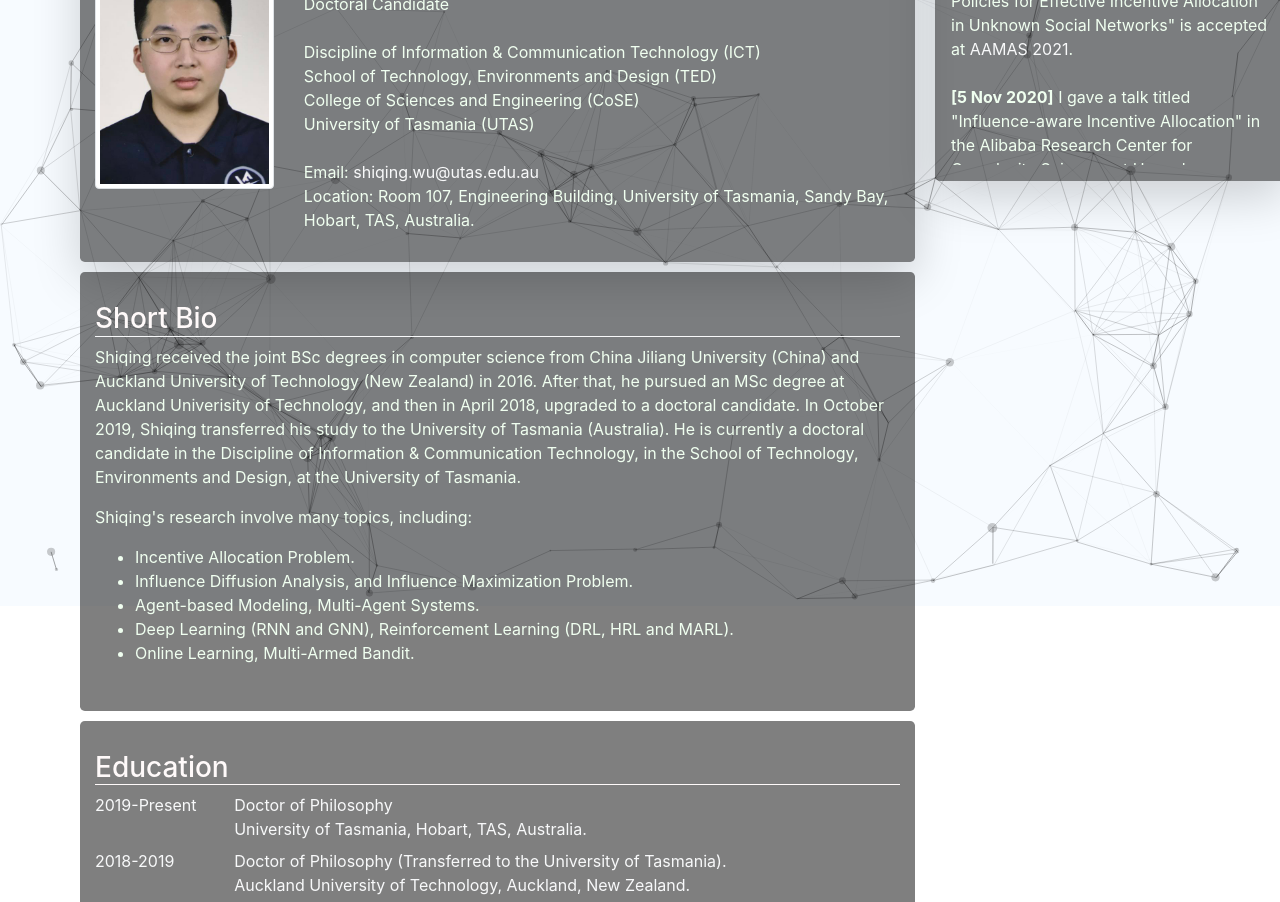
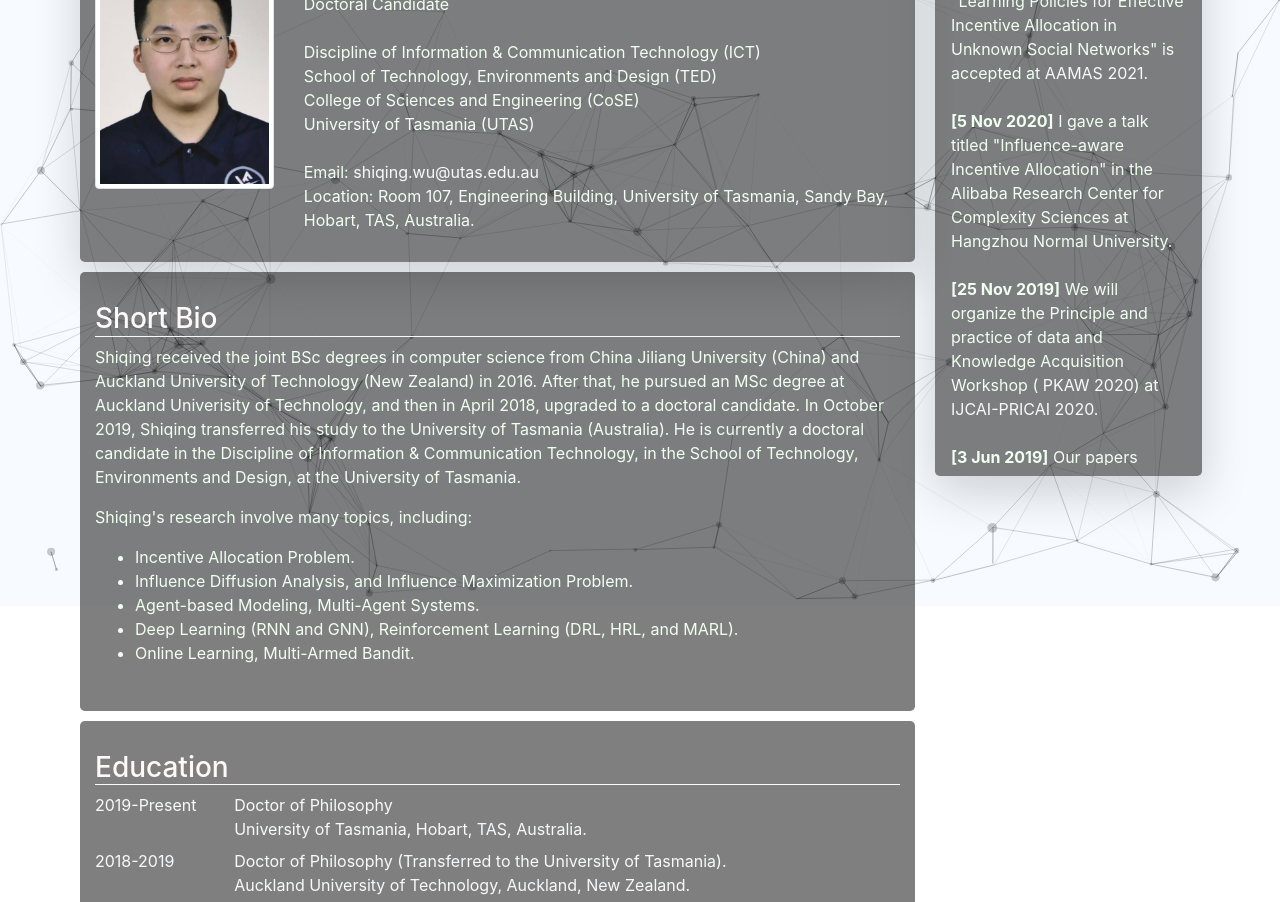
Before and after one commit to Konatanaya/konatanaya.github.io, a plain HTML site: page index.html in a window 1280 px wide. Shown: the part 194-1096 px from the top of the page. Drawn offline with nearby package versions, Linux system fonts and the light colour scheme; some icons are missing.

Commit message:
modify details

```diff
--- a/css/style.css
+++ b/css/style.css
@@ -29,9 +29,13 @@ html,body{
 
 }
 
+#news_list{
+
+}
+
 .side-news-scrollbar{
-    height:200px;
-    overflow:auto;
+    height:250px;
+    overflow-y:scroll;
 }
 
 .main-panel{
@@ -79,7 +83,12 @@ i:hover{
     opacity:0.7;
 }
 @media only screen and (min-width: 992px) {
-    .side-panel {
-        position: fixed;
+    .side-news-scrollbar{
+        height:calc(100vh - 300px);
+    }
+
+    .side-panel{
+        position:fixed;
+        height:calc(100vh - 230px);
     }
 }
--- a/files/effect.js
+++ b/files/effect.js
@@ -28,3 +28,7 @@ $("#news_button").on("click", function(){
         $("#news_span").text("Show News");
     }
 });
+
+$(window).resize(function () {
+    $('#news').width($('#news-col').width()-20);
+}).resize();
--- a/index.html
+++ b/index.html
@@ -91,7 +91,7 @@
                     <li>Incentive Allocation Problem.</li>
                     <li>Influence Diffusion Analysis, and Influence Maximization Problem.</li>
                     <li>Agent-based Modeling, Multi-Agent Systems.</li>
-                    <li>Deep Learning (RNN and GNN), Reinforcement Learning (DRL, HRL and MARL).</li>
+                    <li>Deep Learning (RNN and GNN), Reinforcement Learning (DRL, HRL, and MARL).</li>
                     <li>Online Learning, Multi-Armed Bandit.</li>
                 </ul>
                 </p>
@@ -152,9 +152,10 @@
             </div>
         </main>
         <div class="col-lg-3 bd-sidebar order-1 order-lg-2">
+            <div style="background: yellow" id="news-col"></div>
             <div class="rounded-lg side-panel shadow-lg p-3 mb-5 " id="news">
                 <div class="text-right navbar-expand-lg">
-                    <button id="news_button" class="btn navbar-toggler text-color" type="button" data-toggle="collapse" data-target="#news_list" aria-controls="news_list"
+                    <button id="news_button" class="navbar-toggler text-color" type="button" data-toggle="collapse" data-target="#news_list" aria-controls="news_list"
                             aria-expanded="false" aria-label="Toggle navigation"><span id="news_span">Show News</span>
                         <svg xmlns="http://www.w3.org/2000/svg" width="30" height="30" viewBox="0 0 30 30" role="img" focusable="false"><title>Menu</title>
                             <path stroke="currentColor" stroke-linecap="round" stroke-miterlimit="10" stroke-width="2" d="M4 7h22M4 15h22M4 23h22"></path>
@@ -163,18 +164,49 @@
                 </div>
                 <div id="news_list" class="collapse d-lg-block">
                     <h3 class="section-title">News</h3>
-                    <div class="pre-scrollable side-news-scrollbar">
+                    <div class="side-news-scrollbar">
                         <ul class="list-unstyled text-justify-left">
                             <li><b>[18 Dec 2020]</b> Our paper "Learning Policies for Effective Incentive Allocation in Unknown Social Networks" is accepted at
                                 <a href="https://aamas2021.soton.ac.uk/" target="_blank" class="text-light">AAMAS 2021</a>.
                             </li>
                             <br>
-                            <li><b>[5 Nov 2020]</b> I gave a talk titled "Influence-aware Incentive Allocation" in the Alibaba Research Center for Complexity Sciences at Hangzhou Normal University.
+                            <li><b>[5 Nov 2020]</b> I gave a talk titled "Influence-aware Incentive Allocation" in the Alibaba Research Center for Complexity Sciences at Hangzhou Normal
+                                University.
                             </li>
                             <br>
                             <li><b>[25 Nov 2019]</b> We will organize the Principle and practice of data and Knowledge Acquisition Workshop (
                                 <a href="http://www.pkaw.org/pkaw2020/" target="_blank" class="text-light">PKAW 2020</a>) at
                                 <a href="https://ijcai20.org/" target="_blank" class="text-light">IJCAI-PRICAI 2020</a>.
+                            </li>
+                            <br>
+                            <li><b>[3 Jun 2019]</b> Our papers "Adaptive Incentive Allocation for Influence-aware Proactive Recommendation" and "Incentivizing Long-term Engagement Under Limited
+                                Budget"
+                                are accepted at <a href="https://www.pricai.org/2019/" target="_blank" class="text-light">PRICAI 2019</a>.
+                            </li>
+                            <br>
+                            <li><b>[3 Jun 2019]</b> Our papers "Adaptive Incentive Allocation for Influence-aware Proactive Recommendation" and "Incentivizing Long-term Engagement Under Limited
+                                Budget"
+                                are accepted at <a href="https://www.pricai.org/2019/" target="_blank" class="text-light">PRICAI 2019</a>.
+                            </li>
+                            <br>
+                            <li><b>[3 Jun 2019]</b> Our papers "Adaptive Incentive Allocation for Influence-aware Proactive Recommendation" and "Incentivizing Long-term Engagement Under Limited
+                                Budget"
+                                are accepted at <a href="https://www.pricai.org/2019/" target="_blank" class="text-light">PRICAI 2019</a>.
+                            </li>
+                            <br>
+                            <li><b>[3 Jun 2019]</b> Our papers "Adaptive Incentive Allocation for Influence-aware Proactive Recommendation" and "Incentivizing Long-term Engagement Under Limited
+                                Budget"
+                                are accepted at <a href="https://www.pricai.org/2019/" target="_blank" class="text-light">PRICAI 2019</a>.
+                            </li>
+                            <br>
+                            <li><b>[3 Jun 2019]</b> Our papers "Adaptive Incentive Allocation for Influence-aware Proactive Recommendation" and "Incentivizing Long-term Engagement Under Limited
+                                Budget"
+                                are accepted at <a href="https://www.pricai.org/2019/" target="_blank" class="text-light">PRICAI 2019</a>.
+                            </li>
+                            <br>
+                            <li><b>[3 Jun 2019]</b> Our papers "Adaptive Incentive Allocation for Influence-aware Proactive Recommendation" and "Incentivizing Long-term Engagement Under Limited
+                                Budget"
+                                are accepted at <a href="https://www.pricai.org/2019/" target="_blank" class="text-light">PRICAI 2019</a>.
                             </li>
                             <br>
                             <li><b>[3 Jun 2019]</b> Our papers "Adaptive Incentive Allocation for Influence-aware Proactive Recommendation" and "Incentivizing Long-term Engagement Under Limited
@@ -188,7 +220,7 @@
         </div>
     </div>
 </div>
-<div class="footer text-light text-center">
+<div class="footer text-light text-center fixed-bottom">
     Last update: December 2020.
 </div>
 
```
